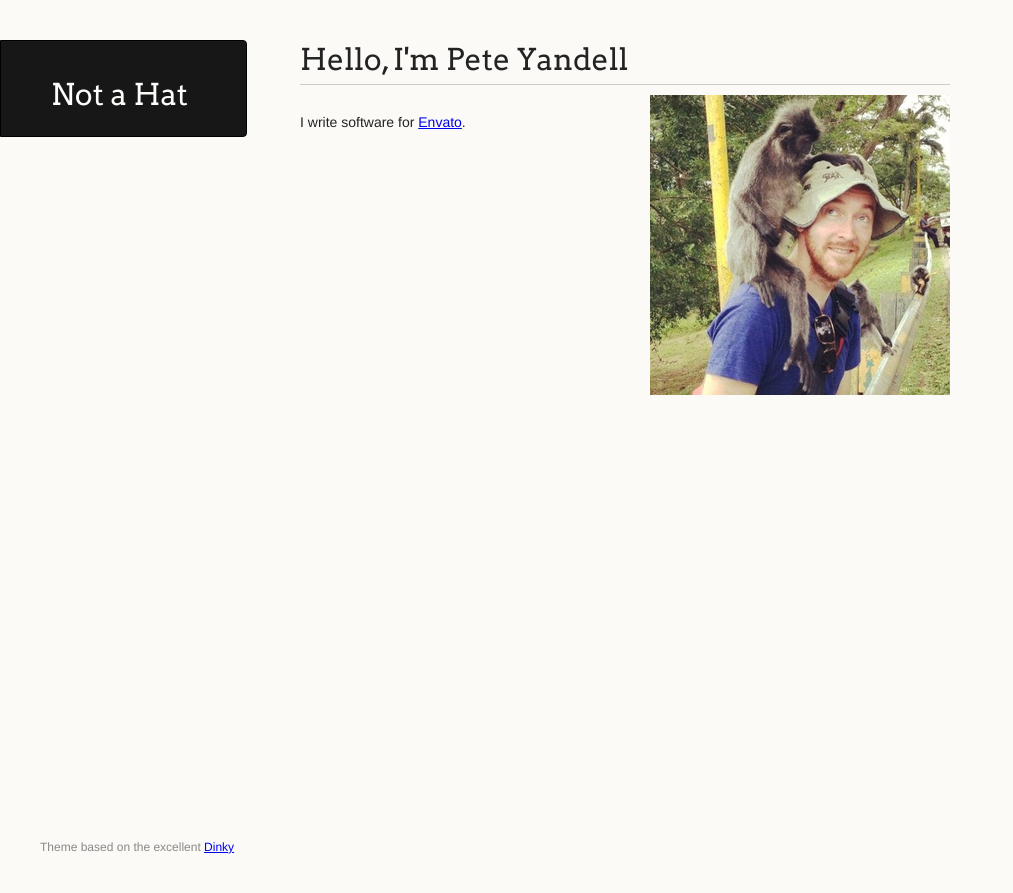
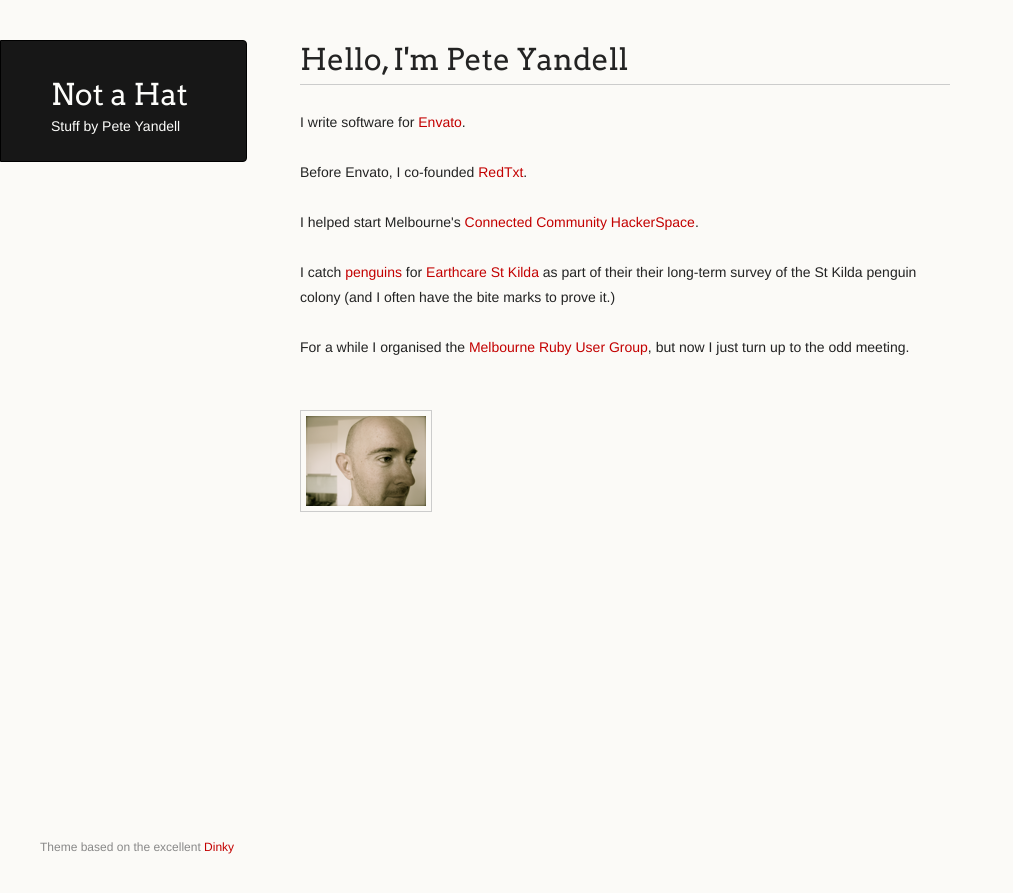
Before and after one commit to notahat/notahat.github.com, a Jekyll site: the page built from about.html, in a window 1280 px wide. Shown: the top 893 px of the page, without its empty margins (0-1013 px from the left). Built offline with Jekyll 4.4.1, drawn with Linux system fonts in a browser that asks for light colours.

Commit message:
Some info about me.

```diff
--- a/_layouts/page.html
+++ b/_layouts/page.html
@@ -24,6 +24,8 @@
   <body>
     <header>
       <h1><a href="/">Not a Hat</a></h1>
+
+      Stuff by <a href="/about.html">Pete Yandell</a>
     </header>
 
     <div class="content">
--- a/about.html
+++ b/about.html
@@ -4,6 +4,14 @@
 
 <h1>Hello, I'm Pete Yandell</h1>
 
-<img src="/images/monkey-buddy.jpg" width="300" height="300" style="float:right">
+<p>I write software for <a href="http://envato.com/">Envato</a>.</p>
 
-<p>I write software for <a href="http://envato.com/">Envato</a>.</p>
+<p>Before Envato, I co-founded <a href="http://www.redtxt.com.au/">RedTxt</a>.</p>
+
+<p>I helped start Melbourne's <a href="http://groups.google.com/group/connected-community-hackerspace">Connected Community HackerSpace</a>.</p>
+
+<p>I catch <a href="http://www.flickr.com/photos/notahat/sets/72157619343361979/">penguins</a> for <a href="http://home.vicnet.net.au/~earthcar/">Earthcare St Kilda</a> as part of their their long-term survey of the St Kilda penguin colony (and I often have the bite marks to prove it.)</p>
+
+<p>For a while I organised the <a href="http://ruby.org.au/meetups/mel.html">Melbourne Ruby User Group</a>, but now I just turn up to the odd meeting.</p>
+
+<img src="/images/pete_yandell.png" width="120" height"90">
--- a/stylesheets/styles.less
+++ b/stylesheets/styles.less
@@ -9,6 +9,9 @@
   -webkit-text-size-adjust: 100%; // Prevent text getting rescaled on the iPhone.
 }
 
+
+/* Global styling */
+
 h1, h2, h3 {
   font-family: "Arvo", Monaco, serif;
   font-weight: 400;
@@ -16,6 +19,18 @@
 }
 
 p { text-size: 15px; line-height: 25px; margin: 25px 0; }
+
+img { border: 1px solid #cccccc; padding: 5px; margin: 25px 0; }
+
+a {
+  color: #c30000;
+  font-weight: 200;
+  text-decoration: none;
+  &:hover { text-decoration: underline; }
+}
+
+
+/* Page header styling */
 
 body > header {
   display: block;
@@ -26,14 +41,19 @@
   border-radius: 0 4px 4px 0;
   position: fixed; top: 40px; left: 0px;
 
+  a { color: #fdfdfb; }
+
   h1 {
     font-size: 30px;
     a {
-      color: #FDFDFB; text-decoration: none;
+      text-decoration: none;
       &:hover { text-decoration: underline; }
     }
   }
 }
+
+
+/* Page content styling */
 
 div.content {
   h1, h2, h3 {
@@ -53,6 +73,9 @@
 
   h2 { font-size: 24px; }
 }
+
+
+/* Page footer styling */
 
 body > footer {
   position: fixed; bottom: 40px; left: 40px;
```
Also changed, not shown: images/monkey-buddy.jpg (deleted), images/pete_yandell.png (added).
